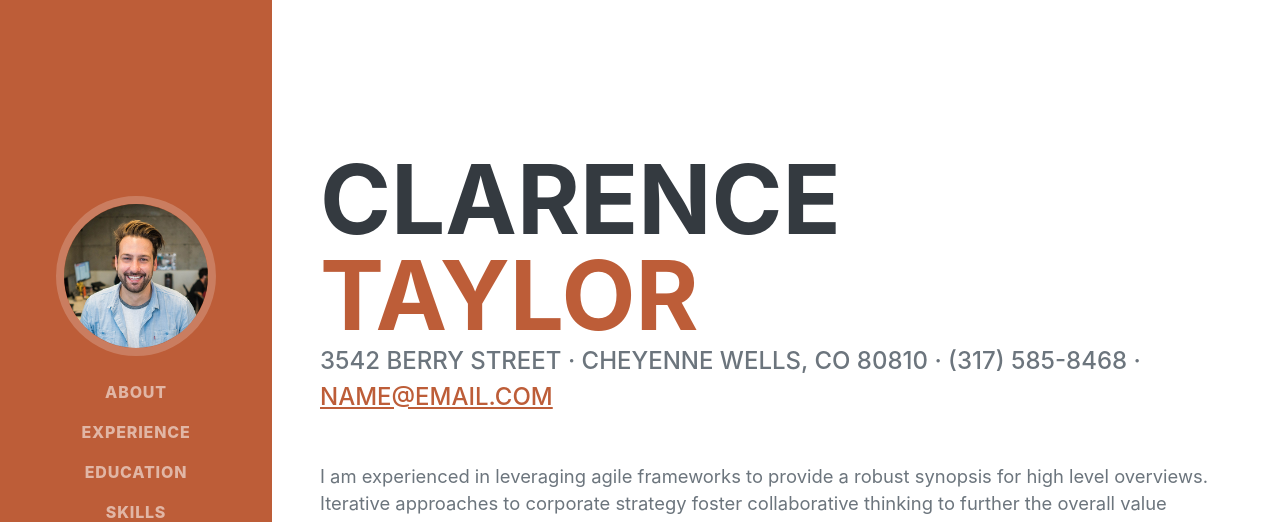
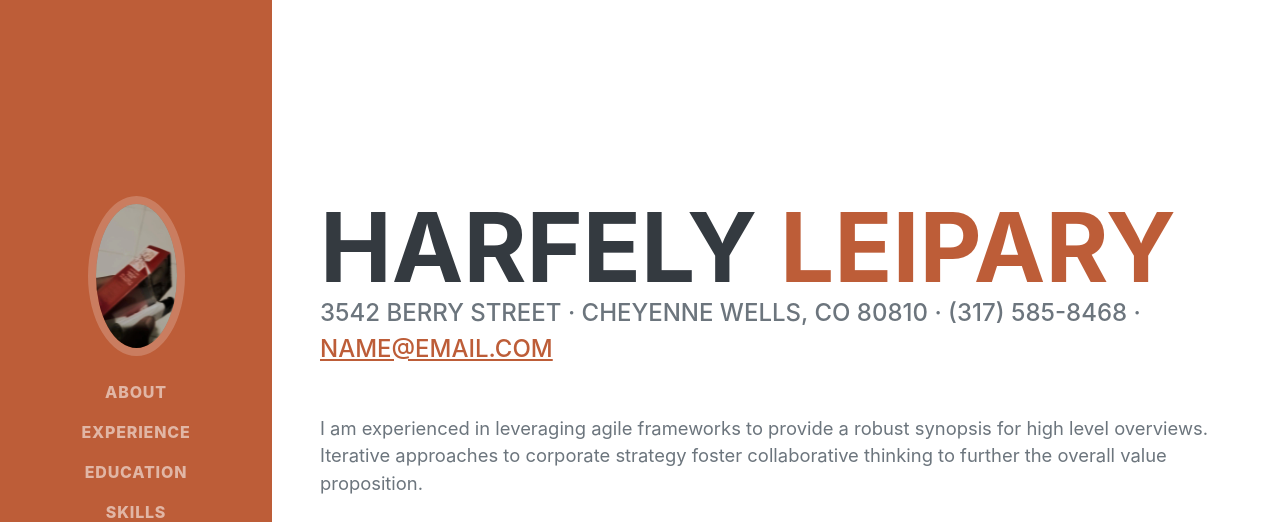
Before and after one commit to harfely/MyPort, a plain HTML site: page har/index.html in a window 1280 px wide. Shown: the top 522 px of the page. Drawn offline with nearby package versions, Linux system fonts and the light colour scheme; a web font is replaced by a local one.

Commit message:
updte file

```diff
--- a/har/index.html
+++ b/har/index.html
@@ -5,7 +5,7 @@
         <meta name="viewport" content="width=device-width, initial-scale=1, shrink-to-fit=no" />
         <meta name="description" content="" />
         <meta name="author" content="" />
-        <title>Resume - Start Bootstrap Theme</title>
+        <title>Resume - Harfely Leipary</title>
         <link rel="icon" type="image/x-icon" href="assets/img/favicon.ico" />
         <!-- Font Awesome icons (free version)-->
         <script src="https://use.fontawesome.com/releases/v6.1.0/js/all.js" crossorigin="anonymous"></script>
@@ -19,8 +19,8 @@
         <!-- Navigation-->
         <nav class="navbar navbar-expand-lg navbar-dark bg-primary fixed-top" id="sideNav">
             <a class="navbar-brand js-scroll-trigger" href="#page-top">
-                <span class="d-block d-lg-none">Clarence Taylor</span>
-                <span class="d-none d-lg-block"><img class="img-fluid img-profile rounded-circle mx-auto mb-2" src="assets/img/profile.jpg" alt="..." /></span>
+                <span class="d-block d-lg-none">Harfely Leipary</span>
+                <span class="d-none d-lg-block"><img class="img-fluid img-profile rounded-circle mx-auto mb-2" src="assets/img/har1.jpg" alt="..." /></span>
             </a>
             <button class="navbar-toggler" type="button" data-bs-toggle="collapse" data-bs-target="#navbarResponsive" aria-controls="navbarResponsive" aria-expanded="false" aria-label="Toggle navigation"><span class="navbar-toggler-icon"></span></button>
             <div class="collapse navbar-collapse" id="navbarResponsive">
@@ -40,8 +40,8 @@
             <section class="resume-section" id="about">
                 <div class="resume-section-content">
                     <h1 class="mb-0">
-                        Clarence
-                        <span class="text-primary">Taylor</span>
+                        Harfely
+                        <span class="text-primary">Leipary</span>
                     </h1>
                     <div class="subheading mb-5">
                         3542 Berry Street · Cheyenne Wells, CO 80810 · (317) 585-8468 ·
```
